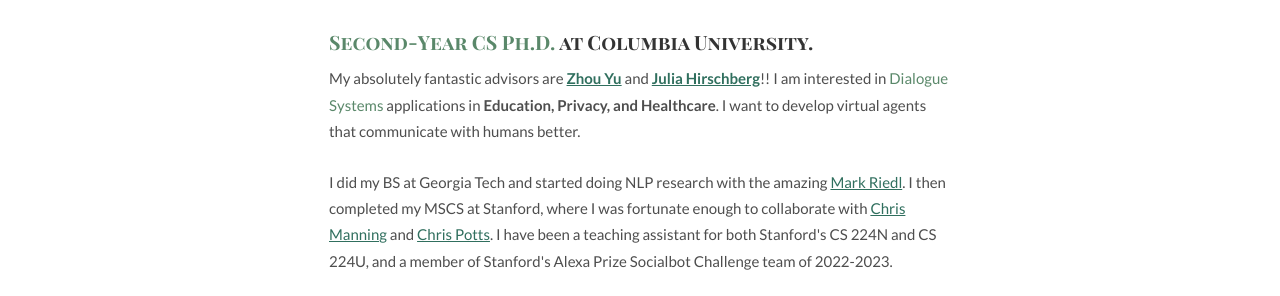
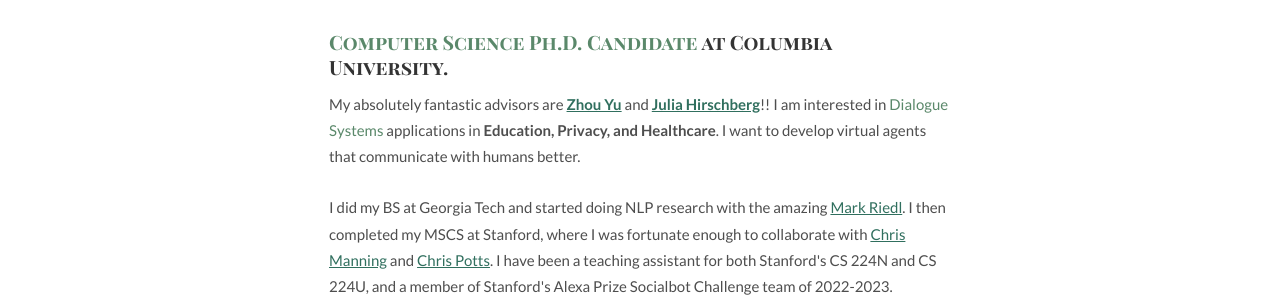
Before and after one commit to siyan-sylvia-li/sli613.github.io, a plain HTML site: page index.html in a window 1280 px wide. Shown: the part 385-681 px from the top of the page. Drawn offline with Linux system fonts and the light colour scheme; files whose address does not match are found by name.

Commit message:
Candidacy :)

```diff
--- a/index.html
+++ b/index.html
@@ -55,7 +55,7 @@
 				</div>
 			<p style="color: rgba(22,133,46,0.82); font-size: 20px"><b>siyan.li@columbia.edu</b></p>
 				<h3>
-					<span style="color: #5a886a"><b>Second-Year CS Ph.D.</b></span> at Columbia University.
+					<span style="color: #5a886a"><b>Computer Science Ph.D. Candidate</b></span> at Columbia University.
 				</h3>
 
 			<p>My absolutely fantastic advisors are <a href="https://www.cs.columbia.edu/~zhouyu/" style="color: #306f5e" target="_blank"><b>Zhou Yu</b></a> and <a href="http://www.cs.columbia.edu/~julia/" target="_blank" style="color: #306f5e"><b>Julia Hirschberg</b></a>!! I am interested in <span style="color: #5a886a">Dialogue Systems</span> applications in <b>Education, Privacy, and Healthcare</b>. I want to develop virtual agents that communicate with humans better.</p>
```
